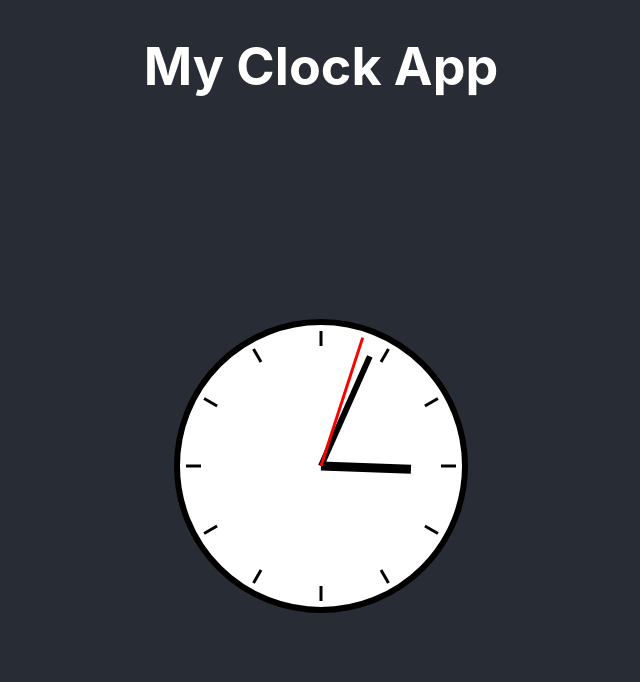
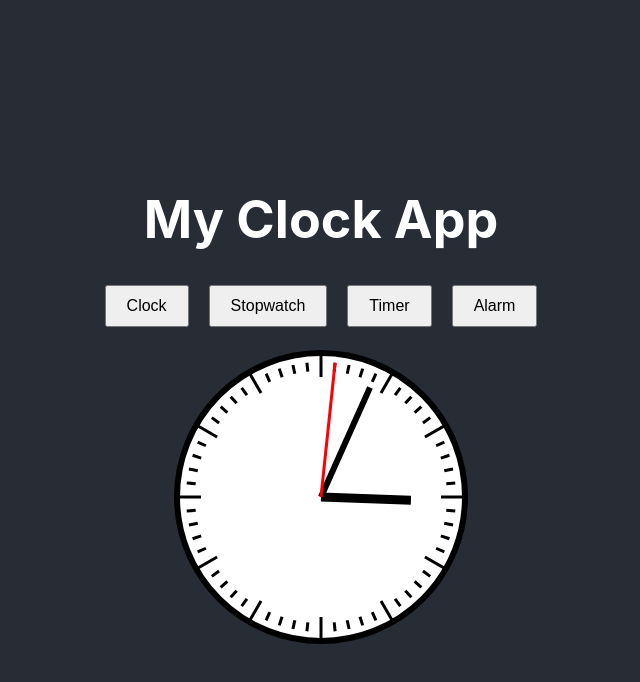
Before and after one commit to xvlincaigou/clock, a React (Create React App) app: page / in a window 1280 px wide. Shown: the top 682 px of the page, without its empty margins (319-959 px from the left). Built offline with nearby package versions, Linux system fonts and the light colour scheme.

Commit message:
完成框架和clock显示时间功能

```diff
--- /dev/null
+++ b/src/Alarm.js
@@ -0,0 +1,16 @@
+import React, { useState } from "react";
+
+const Alarm = () => {
+  const [alarmTime, setAlarmTime] = useState(null);
+
+  return (
+    <div>
+      <input type="time" onChange={(e) => setAlarmTime(e.target.value)} />
+      <button onClick={() => alert("Alarm set for " + alarmTime)}>
+        Set Alarm
+      </button>
+    </div>
+  );
+};
+
+export default Alarm;
--- a/src/App.css
+++ b/src/App.css
@@ -1,4 +1,3 @@
-/* src/App.css */
 .App {
   text-align: center;
 }
@@ -12,6 +11,17 @@
   justify-content: center;
   font-size: calc(10px + 2vmin);
   color: white;
+}
+
+.mode-buttons {
+  margin-bottom: 20px;
+}
+
+.mode-buttons button {
+  margin: 0 10px;
+  padding: 10px 20px;
+  font-size: 16px;
+  cursor: pointer;
 }
 
 .clock-container {
--- a/src/App.js
+++ b/src/App.js
@@ -1,13 +1,37 @@
-import React from 'react';
-import './App.css';
-import Clock from './Clock';
+import React, { useState } from "react";
+import "./App.css";
+import Clock from "./Clock";
+import Stopwatch from "./Stopwatch";
+import Timer from "./Timer";
+import Alarm from "./Alarm";
 
 function App() {
+  const [mode, setMode] = useState("clock");
+
+  const renderMode = () => {
+    switch (mode) {
+      case "stopwatch":
+        return <Stopwatch />;
+      case "timer":
+        return <Timer />;
+      case "alarm":
+        return <Alarm />;
+      default:
+        return <Clock />;
+    }
+  };
+
   return (
     <div className="App">
       <header className="App-header">
         <h1>My Clock App</h1>
-        <Clock />
+        <div className="mode-buttons">
+          <button onClick={() => setMode("clock")}>Clock</button>
+          <button onClick={() => setMode("stopwatch")}>Stopwatch</button>
+          <button onClick={() => setMode("timer")}>Timer</button>
+          <button onClick={() => setMode("alarm")}>Alarm</button>
+        </div>
+        {renderMode()}
       </header>
     </div>
   );
--- a/src/Clock.js
+++ b/src/Clock.js
@@ -2,59 +2,59 @@ import React, { useState, useEffect, useRef } from "react";
 
 const Clock = () => {
   const [time, setTime] = useState(new Date());
-  const clockRef = useRef(null);
+  const prevAngles = useRef({ second: 0, minute: 0, hour: 0 });
 
   useEffect(() => {
     const interval = setInterval(() => setTime(new Date()), 1000);
     return () => clearInterval(interval);
   }, []);
 
-  const handlePointerMove = (e, hand) => {
-    const rect = clockRef.current.getBoundingClientRect();
-    const x = e.clientX - rect.left - rect.width / 2;
-    const y = e.clientY - rect.top - rect.height / 2;
-    const angle = (Math.atan2(y, x) * 180) / Math.PI + 90;
-    const newTime = new Date(time);
-
-    if (hand === "hour") {
-      newTime.setHours((angle / 30) % 12);
-    } else if (hand === "minute") {
-      newTime.setMinutes((angle / 6) % 60);
-    } else if (hand === "second") {
-      newTime.setSeconds((angle / 6) % 60);
+  const getHandAngle = (hand) => {
+    switch (hand) {
+      case "second":
+        return time.getSeconds() * 6;
+      case "minute":
+        return time.getMinutes() * 6 + time.getSeconds() * 0.1;
+      case "hour":
+        return (time.getHours() % 12) * 30 + (time.getMinutes() / 60) * 30;
+      default:
+        return 0;
     }
-
-    setTime(newTime);
   };
 
   const getHandStyle = (hand) => {
-    const degrees = {
-      hour: (time.getHours() % 12) * 30 + (time.getMinutes() / 60) * 30,
-      minute: time.getMinutes() * 6,
-      second: time.getSeconds() * 6,
-    };
+    const angle = getHandAngle(hand);
+    const prevAngle = prevAngles.current[hand];
+
+    // Ensure rotation is always clockwise
+    const adjustedAngle = angle < prevAngle ? angle + 360 : angle;
+    prevAngles.current[hand] = adjustedAngle;
 
     return {
-      transform: `rotate(${degrees[hand]}deg)`,
+      transform: `rotate(${adjustedAngle}deg)`,
+      transition: "transform 0.5s ease-in-out",
     };
   };
 
-  return (
-    <div className="clock-container" ref={clockRef}>
-      <svg
-        className="clock-face"
-        viewBox="0 0 100 100"
-        onMouseMove={(e) => handlePointerMove(e, "second")}
-      >
-        <circle cx="50" cy="50" r="48" stroke="black" strokeWidth="2" fill="white" />
-        {[...Array(12)].map((_, i) => (
+  const renderClockFace = () => (
+    <div className="clock-container">
+      <svg className="clock-face" viewBox="0 0 100 100">
+        <circle
+          cx="50"
+          cy="50"
+          r="48"
+          stroke="black"
+          strokeWidth="2"
+          fill="white"
+        />
+        {[...Array(60)].map((_, i) => (
           <line
             key={i}
             x1="50"
-            y1="5"
+            y1={i % 5 === 0 ? "2" : "5"}
             x2="50"
-            y2="10"
-            transform={`rotate(${i * 30} 50 50)`}
+            y2={i % 5 === 0 ? "10" : "8"}
+            transform={`rotate(${i * 6} 50 50)`}
             stroke="black"
           />
         ))}
@@ -67,7 +67,6 @@ const Clock = () => {
           strokeWidth="3"
           className="hour-hand"
           style={getHandStyle("hour")}
-          onMouseMove={(e) => handlePointerMove(e, "hour")}
         />
         <line
           x1="50"
@@ -78,7 +77,6 @@ const Clock = () => {
           strokeWidth="2"
           className="minute-hand"
           style={getHandStyle("minute")}
-          onMouseMove={(e) => handlePointerMove(e, "minute")}
         />
         <line
           x1="50"
@@ -89,11 +87,12 @@ const Clock = () => {
           strokeWidth="1"
           className="second-hand"
           style={getHandStyle("second")}
-          onMouseMove={(e) => handlePointerMove(e, "second")}
         />
       </svg>
     </div>
   );
+
+  return <div>{renderClockFace()}</div>;
 };
 
 export default Clock;
--- /dev/null
+++ b/src/Stopwatch.js
@@ -0,0 +1,33 @@
+import React, { useState, useEffect } from "react";
+
+const Stopwatch = () => {
+  const [running, setRunning] = useState(false);
+  const [elapsed, setElapsed] = useState(0);
+
+  useEffect(() => {
+    if (running) {
+      const start = Date.now() - elapsed;
+      const interval = setInterval(() => setElapsed(Date.now() - start), 1000);
+      return () => clearInterval(interval);
+    }
+  }, [running]);
+
+  return (
+    <div>
+      <div>{new Date(elapsed).toISOString().slice(11, 19)}</div>
+      <button onClick={() => setRunning(!running)}>
+        {running ? "Stop" : "Start"}
+      </button>
+      <button
+        onClick={() => {
+          setElapsed(0);
+          setRunning(false);
+        }}
+      >
+        Reset
+      </button>
+    </div>
+  );
+};
+
+export default Stopwatch;
--- /dev/null
+++ b/src/Timer.js
@@ -0,0 +1,29 @@
+import React, { useState, useEffect } from "react";
+
+const Timer = () => {
+  const [running, setRunning] = useState(false);
+  const [elapsed, setElapsed] = useState(0);
+
+  useEffect(() => {
+    if (running) {
+      const start = Date.now() - elapsed;
+      const interval = setInterval(() => setElapsed(Date.now() - start), 1000);
+      return () => clearInterval(interval);
+    }
+  }, [running]);
+
+  return (
+    <div>
+      <input
+        type="number"
+        value={elapsed / 1000}
+        onChange={(e) => setElapsed(e.target.value * 1000)}
+      />
+      <button onClick={() => setRunning(!running)}>
+        {running ? "Stop" : "Start"}
+      </button>
+    </div>
+  );
+};
+
+export default Timer;
```
Also changed, not shown: 1 other file (tests, documents, lock files or other folders).
